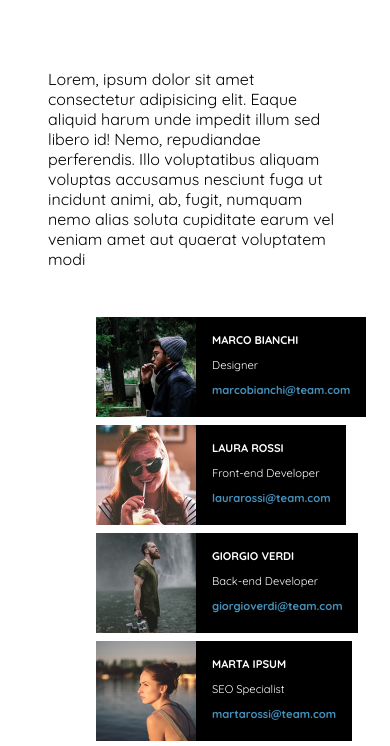
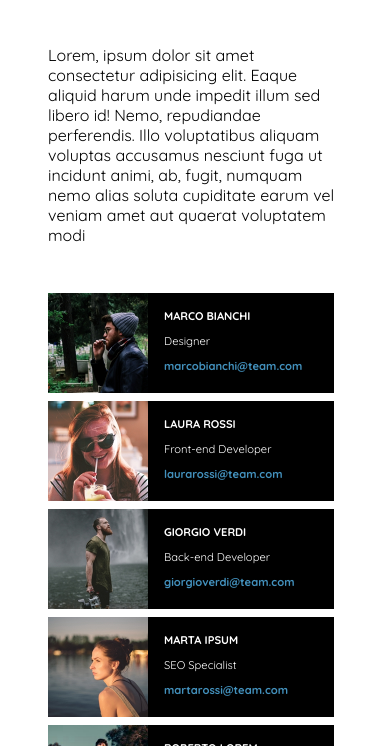
Before and after one commit to antoniorusso2/js-our-team, a plain HTML site: page index.html in a window 390 px wide. Shown: the part 70-816 px from the top of the page. Drawn offline with Linux system fonts and the light colour scheme; a web font is replaced by a local one.

Commit message:
ADD: responsive cards

```diff
--- a/css/style.css
+++ b/css/style.css
@@ -93,4 +93,15 @@ section {
   font-weight: 800;
   text-transform: lowercase;
 }
-/* footer */
+
+@media screen and (max-width: 925px) {
+  .card {
+    flex-basis: calc(100% / 2 - 0.5rem);
+  }
+}
+
+@media screen and (max-width: 650px) {
+  .card {
+    flex-basis: calc(100% - 0.5rem);
+  }
+}
--- a/index.html
+++ b/index.html
@@ -20,8 +20,7 @@
   </header>
 
   <main>
-    <div class="container">
-      <section class="description">
+    <section class="container description">
       <p class="description-text">
         Lorem, ipsum dolor sit amet consectetur adipisicing elit. Eaque aliquid harum unde impedit illum sed libero
         id!
@@ -30,10 +29,11 @@
         fugit, numquam nemo alias soluta cupiditate earum vel veniam amet aut quaerat voluptatem modi
       </p>
     </section>
-      <section class="team-section">
-        <div class="container">
+    <section class="container team-section">
       <div id="card-row" class="row">
+        <!-- <div class="col">
 
+        </div> -->
       </div>
       </div>
     </section>
```
Lines whose indentation alone changed are shown as unchanged.
